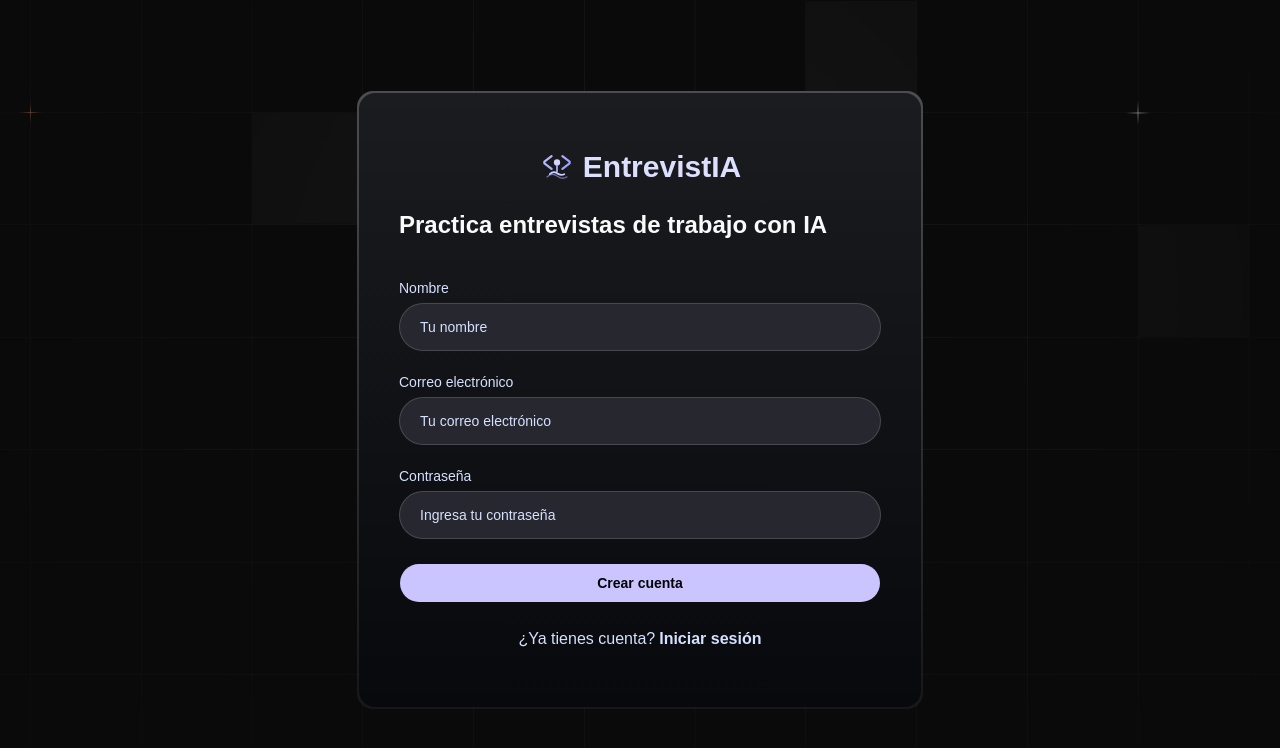
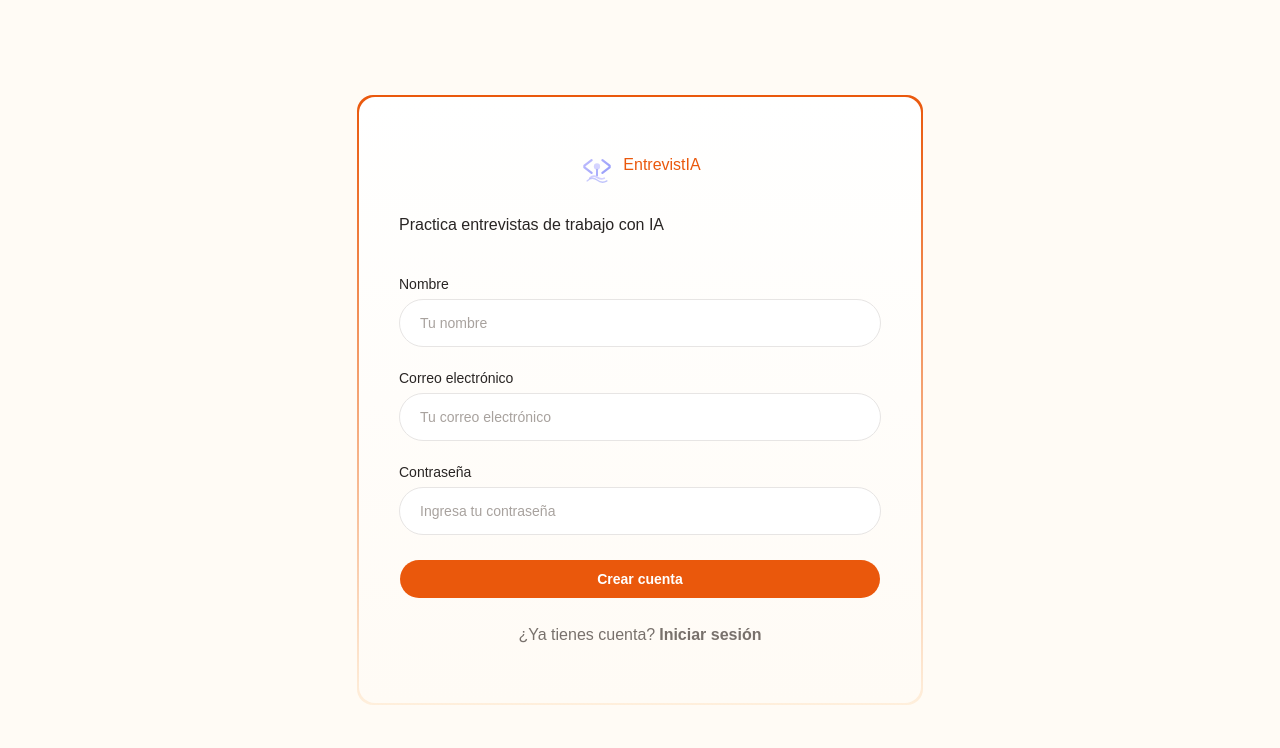
Before and after one commit to GermanAndresLopez/EntrevistIA, a Next.js app: page /sign-up in a window 1280 px wide. Shown: the top 748 px of the page. Built offline with nearby package versions, Linux system fonts and the light colour scheme; no server answers; a web font is replaced by a local one.

Commit message:
fix de colores

```diff
--- a/app/(root)/layout.tsx
+++ b/app/(root)/layout.tsx
@@ -12,10 +12,10 @@ const Layout = async ({ children }: { children: ReactNode }) => {
 
   return (
     <div className="root-layout">
-      <nav className="flex items-center justify-between">
+      <nav className="flex items-center justify-between pb-6 border-b border-light-800">
         <Link href="/dashboard" className="flex items-center gap-2.5">
           <Image src="/logo.svg" alt="Logo de EntrevistIA" width={38} height={38} />
-          <h2 className="text-primary-100 text-xl font-bold">EntrevistIA</h2>
+          <h2 className="text-primary-200 text-xl font-bold">EntrevistIA</h2>
         </Link>
         <UserMenu userName={user.name} userEmail={user.email} />
       </nav>
--- a/app/globals.css
+++ b/app/globals.css
@@ -5,95 +5,49 @@
 @custom-variant dark (&:is(.dark *));
 
 @theme {
-  --color-success-100: #49de50;
-  --color-success-200: #42c748;
-  --color-destructive-100: #f75353;
-  --color-destructive-200: #c44141;
+  --color-success-100: #22c55e;
+  --color-success-200: #16a34a;
+  --color-destructive-100: #ef4444;
+  --color-destructive-200: #dc2626;
 
-  --color-primary-100: #dddfff;
-  --color-primary-200: #cac5fe;
+  /* Primario: naranja cálido */
+  --color-primary-100: #fed7aa;   /* orange-200 — highlights, badges */
+  --color-primary-200: #ea580c;   /* orange-600 — CTA, accent */
 
-  --color-light-100: #d6e0ff;
-  --color-light-400: #6870a6;
-  --color-light-600: #4f557d;
-  --color-light-800: #24273a;
+  /* Texto sobre fondos claros */
+  --color-light-100: #292524;     /* stone-800 — texto principal */
+  --color-light-400: #78716c;     /* stone-500 — texto secundario */
+  --color-light-600: #a8a29e;     /* stone-400 — placeholder / muted */
+  --color-light-800: #e7e5e4;     /* stone-200 — bordes suaves */
 
-  --color-dark-100: #020408;
-  --color-dark-200: #27282f;
-  --color-dark-300: #242633;
+  /* Superficies */
+  --color-dark-100: #1c1917;      /* stone-900 — texto sobre botones naranja */
+  --color-dark-200: #ffffff;      /* blanco — fondo de cards */
+  --color-dark-300: #fff7ed;      /* orange-50 — superficies secundarias */
 
   --font-mona-sans: "Mona Sans", sans-serif;
-
-  --bg-pattern: url("/pattern.png");
 }
 
 :root {
   --radius: 0.625rem;
-  --background: oklch(1 0 0);
-  --foreground: oklch(0.145 0 0);
+  --background: oklch(0.99 0.008 60);   /* crema cálido */
+  --foreground: oklch(0.18 0.01 60);
   --card: oklch(1 0 0);
-  --card-foreground: oklch(0.145 0 0);
+  --card-foreground: oklch(0.18 0.01 60);
   --popover: oklch(1 0 0);
-  --popover-foreground: oklch(0.145 0 0);
-  --primary: oklch(0.205 0 0);
-  --primary-foreground: oklch(0.985 0 0);
-  --secondary: oklch(0.97 0 0);
-  --secondary-foreground: oklch(0.205 0 0);
-  --muted: oklch(0.97 0 0);
-  --muted-foreground: oklch(0.556 0 0);
-  --accent: oklch(0.97 0 0);
-  --accent-foreground: oklch(0.205 0 0);
+  --popover-foreground: oklch(0.18 0.01 60);
+  --primary: oklch(0.6 0.19 37);        /* naranja */
+  --primary-foreground: oklch(1 0 0);
+  --secondary: oklch(0.97 0.02 60);
+  --secondary-foreground: oklch(0.18 0.01 60);
+  --muted: oklch(0.96 0.01 60);
+  --muted-foreground: oklch(0.52 0.02 60);
+  --accent: oklch(0.97 0.02 60);
+  --accent-foreground: oklch(0.18 0.01 60);
   --destructive: oklch(0.577 0.245 27.325);
-  --border: oklch(0.922 0 0);
-  --input: oklch(0.922 0 0);
-  --ring: oklch(0.708 0 0);
-  --chart-1: oklch(0.646 0.222 41.116);
-  --chart-2: oklch(0.6 0.118 184.704);
-  --chart-3: oklch(0.398 0.07 227.392);
-  --chart-4: oklch(0.828 0.189 84.429);
-  --chart-5: oklch(0.769 0.188 70.08);
-  --sidebar: oklch(0.985 0 0);
-  --sidebar-foreground: oklch(0.145 0 0);
-  --sidebar-primary: oklch(0.205 0 0);
-  --sidebar-primary-foreground: oklch(0.985 0 0);
-  --sidebar-accent: oklch(0.97 0 0);
-  --sidebar-accent-foreground: oklch(0.205 0 0);
-  --sidebar-border: oklch(0.922 0 0);
-  --sidebar-ring: oklch(0.708 0 0);
-}
-
-.dark {
-  --background: oklch(0.145 0 0);
-  --foreground: oklch(0.985 0 0);
-  --card: oklch(0.205 0 0);
-  --card-foreground: oklch(0.985 0 0);
-  --popover: oklch(0.205 0 0);
-  --popover-foreground: oklch(0.985 0 0);
-  --primary: oklch(0.922 0 0);
-  --primary-foreground: oklch(0.205 0 0);
-  --secondary: oklch(0.269 0 0);
-  --secondary-foreground: oklch(0.985 0 0);
-  --muted: oklch(0.269 0 0);
-  --muted-foreground: var(--light-100);
-  --accent: oklch(0.269 0 0);
-  --accent-foreground: oklch(0.985 0 0);
-  --destructive: oklch(0.704 0.191 22.216);
-  --border: oklch(1 0 0 / 10%);
-  --input: oklch(1 0 0 / 15%);
-  --ring: oklch(0.556 0 0);
-  --chart-1: oklch(0.488 0.243 264.376);
-  --chart-2: oklch(0.696 0.17 162.48);
-  --chart-3: oklch(0.769 0.188 70.08);
-  --chart-4: oklch(0.627 0.265 303.9);
-  --chart-5: oklch(0.645 0.246 16.439);
-  --sidebar: oklch(0.205 0 0);
-  --sidebar-foreground: oklch(0.985 0 0);
-  --sidebar-primary: oklch(0.488 0.243 264.376);
-  --sidebar-primary-foreground: oklch(0.985 0 0);
-  --sidebar-accent: oklch(0.269 0 0);
-  --sidebar-accent-foreground: oklch(0.985 0 0);
-  --sidebar-border: oklch(1 0 0 / 10%);
-  --sidebar-ring: oklch(0.556 0 0);
+  --border: oklch(0.92 0.02 60);
+  --input: oklch(0.91 0.02 60);
+  --ring: oklch(0.6 0.19 37);
 }
 
 @theme inline {
@@ -119,19 +73,6 @@
   --color-border: var(--border);
   --color-input: var(--input);
   --color-ring: var(--ring);
-  --color-chart-1: var(--chart-1);
-  --color-chart-2: var(--chart-2);
-  --color-chart-3: var(--chart-3);
-  --color-chart-4: var(--chart-4);
-  --color-chart-5: var(--chart-5);
-  --color-sidebar: var(--sidebar);
-  --color-sidebar-foreground: var(--sidebar-foreground);
-  --color-sidebar-primary: var(--sidebar-primary);
-  --color-sidebar-primary-foreground: var(--sidebar-primary-foreground);
-  --color-sidebar-accent: var(--sidebar-accent);
-  --color-sidebar-accent-foreground: var(--sidebar-accent-foreground);
-  --color-sidebar-border: var(--sidebar-border);
-  --color-sidebar-ring: var(--sidebar-ring);
 }
 
 @layer base {
@@ -139,118 +80,120 @@
     @apply border-border outline-ring/50;
   }
   body {
-    @apply bg-background text-foreground;
+    background-color: #fffbf5;
+    color: #1c1917;
   }
   p {
+    @apply text-light-400;
+  }
+  h1, h2, h3, h4 {
     @apply text-light-100;
-  }
-  h2 {
-    @apply text-3xl font-semibold;
-  }
-  h3 {
-    @apply text-2xl font-semibold;
   }
   ul {
     @apply list-disc list-inside;
   }
   li {
-    @apply text-light-100;
+    @apply text-light-400;
   }
 }
 
 @layer components {
+
   .btn-call {
-    @apply inline-block px-7 py-3 font-bold text-sm leading-5 text-white transition-colors duration-150 bg-success-100 border border-transparent rounded-full shadow-sm focus:outline-none focus:shadow-2xl active:bg-success-200 hover:bg-success-200 min-w-28 cursor-pointer items-center justify-center overflow-visible;
-
-    .span {
-      @apply bg-success-100 h-[85%] w-[65%];
-    }
+    @apply inline-block px-7 py-3 font-bold text-sm leading-5 text-white transition-colors duration-150 bg-success-100 border border-transparent rounded-full shadow-sm focus:outline-none active:bg-success-200 hover:bg-success-200 min-w-28 cursor-pointer items-center justify-center overflow-visible;
   }
 
   .btn-disconnect {
-    @apply inline-block px-7 py-3 text-sm font-bold leading-5 text-white transition-colors duration-150 bg-destructive-100 border border-transparent rounded-full shadow-sm focus:outline-none focus:shadow-2xl active:bg-destructive-200 hover:bg-destructive-200 min-w-28;
+    @apply inline-block px-7 py-3 text-sm font-bold leading-5 text-white transition-colors duration-150 bg-destructive-100 border border-transparent rounded-full shadow-sm focus:outline-none active:bg-destructive-200 hover:bg-destructive-200 min-w-28;
+  }
+
+  .btn-primary {
+    @apply w-fit !bg-primary-200 !text-white hover:!bg-primary-200/90 !rounded-full !font-bold px-5 cursor-pointer min-h-10 shadow-sm;
+  }
+
+  .btn-secondary {
+    @apply w-fit !bg-white !text-primary-200 border !border-primary-200/40 hover:!bg-orange-50 !rounded-full !font-bold px-5 cursor-pointer min-h-10;
   }
 
   .btn-upload {
-    @apply flex min-h-14 w-full items-center justify-center gap-1.5 rounded-md;
-  }
-  .btn-primary {
-    @apply w-fit !bg-primary-200 !text-dark-100 hover:!bg-primary-200/80 !rounded-full !font-bold px-5 cursor-pointer min-h-10;
-  }
-  .btn-secondary {
-    @apply w-fit !bg-dark-200 !text-primary-200 hover:!bg-dark-200/80 !rounded-full !font-bold px-5 cursor-pointer min-h-10;
+    @apply bg-dark-300 rounded-full min-h-12 px-5 cursor-pointer border border-light-800 overflow-hidden;
   }
 
-  .btn-upload {
-    @apply bg-dark-200 rounded-full min-h-12 px-5 cursor-pointer border border-input  overflow-hidden;
-  }
-
+  /* Card con borde cálido */
   .card-border {
-    @apply border-gradient p-0.5 rounded-2xl w-fit;
+    @apply warm-border p-0.5 rounded-2xl w-fit;
   }
 
   .card {
-    @apply dark-gradient rounded-2xl min-h-full;
+    @apply warm-surface rounded-2xl min-h-full;
   }
 
   .form {
     @apply w-full;
 
     .label {
-      @apply !text-light-100 !font-normal;
+      @apply !text-light-100 !font-medium;
     }
 
     .input {
-      @apply !bg-dark-200 !rounded-full !min-h-12 !px-5 placeholder:!text-light-100;
+      @apply !bg-white !rounded-full !min-h-12 !px-5 !text-light-100 placeholder:!text-light-600 !border !border-light-800 focus:!border-primary-200;
     }
 
     .btn {
-      @apply !w-full !bg-primary-200 !text-dark-100 hover:!bg-primary-200/80 !rounded-full !min-h-10 !font-bold !px-5 cursor-pointer;
+      @apply !w-full !bg-primary-200 !text-white hover:!bg-primary-200/90 !rounded-full !min-h-10 !font-bold !px-5 cursor-pointer;
     }
   }
 
   .call-view {
-    @apply flex sm:flex-row flex-col gap-10 items-center justify-between w-full;
+    @apply flex sm:flex-row flex-col gap-10 items-start justify-between w-full;
 
     h3 {
-      @apply text-center text-primary-100 mt-5;
+      @apply text-center text-light-100 mt-5 text-xl font-semibold;
     }
 
     .card-interviewer {
-      @apply flex-center flex-col gap-2 p-7 h-[400px] blue-gradient-dark rounded-lg border-2 border-primary-200/50 flex-1 sm:basis-1/2 w-full;
+      @apply flex flex-col items-center gap-2 p-7 h-[400px] warm-hero rounded-2xl border border-orange-100 shadow-md flex-1 sm:basis-1/2 w-full;
     }
 
     .avatar {
       @apply z-10 flex items-center justify-center rounded-full size-[120px] relative overflow-hidden;
 
       .animate-speak {
-        @apply absolute inline-flex size-5/6 animate-ping rounded-full bg-primary-200 opacity-75;
+        @apply absolute inline-flex size-5/6 animate-ping rounded-full bg-primary-200 opacity-40;
       }
     }
 
     .card-border {
-      @apply border-gradient p-0.5 rounded-2xl flex-1 sm:basis-1/2 w-full h-[400px] max-md:hidden;
+      @apply warm-border p-0.5 rounded-2xl flex-1 sm:basis-1/2 w-full h-[400px] max-md:hidden;
     }
 
     .card-content {
-      @apply flex flex-col gap-2 justify-center items-center p-7 dark-gradient rounded-2xl min-h-full;
+      @apply flex flex-col gap-2 justify-center items-center p-7 warm-surface rounded-2xl min-h-full;
     }
   }
 
   .transcript-border {
-    @apply border-gradient p-0.5 rounded-2xl w-full;
+    @apply warm-border p-0.5 rounded-2xl w-full;
 
     .transcript {
-      @apply dark-gradient rounded-2xl  min-h-12 px-5 py-3 flex items-center justify-center;
+      @apply warm-surface rounded-2xl min-h-12 px-5 py-3 flex items-center justify-center;
 
       p {
-        @apply text-lg text-center text-white;
+        @apply text-lg text-center text-light-100;
       }
     }
   }
 
   .section-feedback {
     @apply flex flex-col gap-8 max-w-5xl mx-auto max-sm:px-4 text-lg leading-7;
+
+    h2, h3 {
+      @apply text-light-100;
+    }
+
+    hr {
+      @apply border-light-800;
+    }
 
     .buttons {
       @apply flex w-full justify-evenly gap-4 max-sm:flex-col max-sm:items-center;
@@ -259,6 +202,7 @@
 
   .auth-layout {
     @apply flex items-center justify-center mx-auto max-w-7xl min-h-screen max-sm:px-4 max-sm:py-8;
+    background-color: #fffbf5;
   }
 
   .root-layout {
@@ -266,52 +210,69 @@
   }
 
   .card-cta {
-    @apply flex flex-row blue-gradient-dark rounded-3xl px-16 py-6 items-center justify-between max-sm:px-4;
+    @apply flex flex-row warm-hero rounded-3xl px-16 py-6 items-center justify-between max-sm:px-4 border border-orange-100 shadow-sm;
+
+    h2 {
+      @apply text-light-100;
+    }
+    p {
+      @apply text-light-400;
+    }
   }
 
   .interviews-section {
     @apply flex flex-wrap gap-4 max-lg:flex-col w-full items-stretch;
   }
 
-  .interview-text {
-    @apply text-lg text-center text-white;
-  }
+  .card-interview {
+    @apply warm-surface rounded-2xl min-h-full flex flex-col p-6 relative overflow-hidden gap-10 justify-between border border-light-800 shadow-sm;
 
-  .progress {
-    @apply h-1.5 text-[5px] font-bold bg-primary-200 rounded-full flex-center;
-  }
+    h3 {
+      @apply text-light-100 text-xl font-semibold;
+    }
 
-  .tech-tooltip {
-    @apply absolute bottom-full mb-1 hidden group-hover:flex px-2 py-1 text-xs text-white bg-gray-700 rounded-md shadow-md;
-  }
-
-  .card-interview {
-    @apply dark-gradient rounded-2xl min-h-full flex flex-col p-6 relative overflow-hidden gap-10 justify-between;
+    p {
+      @apply text-light-400;
+    }
 
     .badge-text {
-      @apply text-sm font-semibold capitalize;
+      @apply text-sm font-semibold capitalize text-primary-200;
     }
   }
 }
 
+/* Gradientes y utilidades */
+
+@utility warm-surface {
+  background: linear-gradient(to bottom, #ffffff, #fffbf5);
+}
+
+@utility warm-border {
+  background: linear-gradient(to bottom, #ea580c, #fed7aa55);
+}
+
+@utility warm-hero {
+  background: linear-gradient(135deg, #fff7ed 0%, #ffedd5 60%, #fed7aa 100%);
+}
+
+@utility pattern {
+  background-color: #fffbf5;
+}
+
 @utility dark-gradient {
-  @apply bg-gradient-to-b from-[#1A1C20] to-[#08090D];
+  background: linear-gradient(to bottom, #ffffff, #fff7ed);
 }
 
 @utility border-gradient {
-  @apply bg-gradient-to-b from-[#4B4D4F] to-[#4B4D4F33];
-}
-
-@utility pattern {
-  @apply bg-[url('/pattern.png')] bg-top bg-no-repeat;
+  background: linear-gradient(to bottom, #ea580c, #fed7aa55);
 }
 
 @utility blue-gradient-dark {
-  @apply bg-gradient-to-b from-[#171532] to-[#08090D];
+  background: linear-gradient(135deg, #fff7ed 0%, #ffedd5 60%, #fed7aa 100%);
 }
 
 @utility blue-gradient {
-  @apply bg-gradient-to-l from-[#FFFFFF] to-[#CAC5FE];
+  background: linear-gradient(to left, #ffffff, #fed7aa);
 }
 
 @utility flex-center {
--- a/components/AuthForm.tsx
+++ b/components/AuthForm.tsx
@@ -65,7 +65,7 @@ const AuthForm = ({ type }: { type: FormType }) => {
       <div className="flex flex-col gap-6 card py-14 px-10">
         <div className="flex flex-row gap-2 justify-center">
           <Image src="/logo.svg" alt="logo de EntrevistIA" height={36} width={36} />
-          <h2 className="text-primary-100">EntrevistIA</h2>
+          <h2 className="text-primary-200">EntrevistIA</h2>
         </div>
 
         <h3>Practica entrevistas de trabajo con IA</h3>
```
Also changed, not shown: components/InterviewForm.tsx (+4 -4 lines), components/ProfileForm.tsx (+12 -43 lines), components/UserMenu.tsx (+4 -4 lines).
